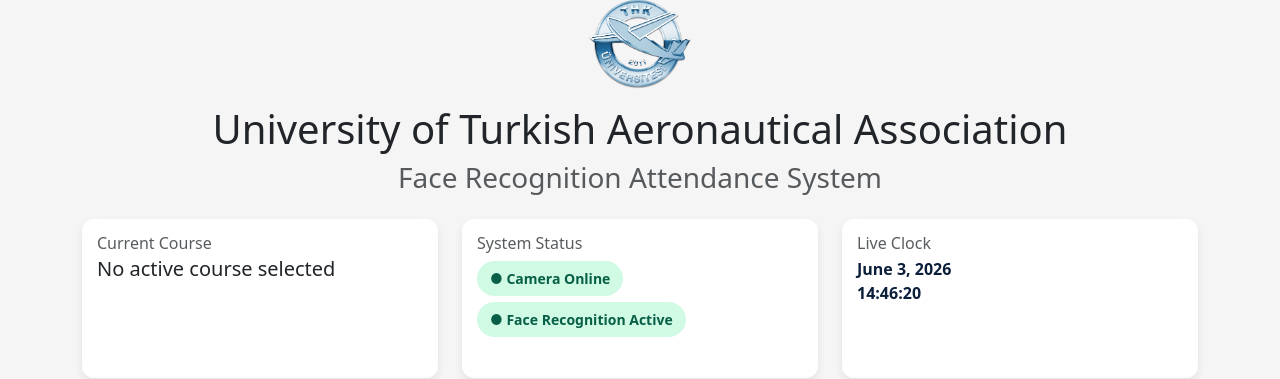
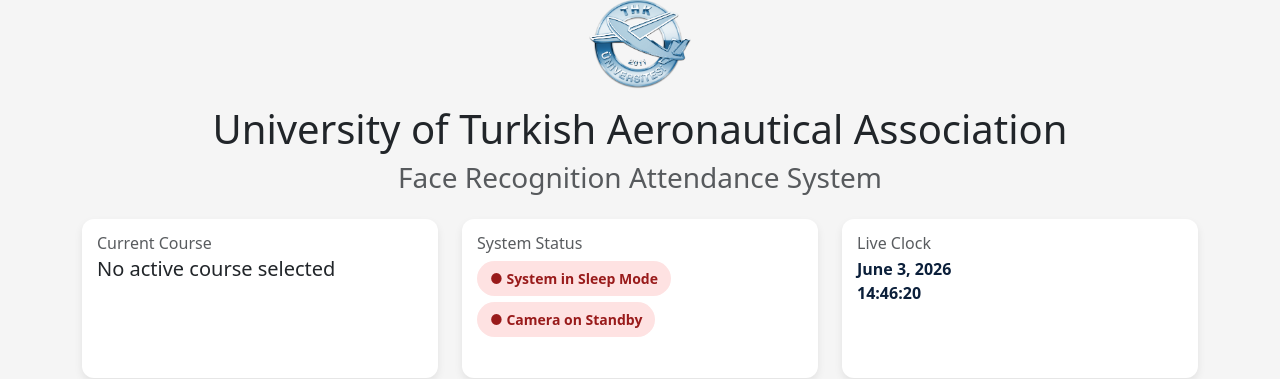
Before and after one commit to esmnrrr/FaceRecognitionAttendenceSystem, a Django app: page / in a window 1280 px wide. Shown: the part 49-428 px from the top of the page. Run offline with Django 5.2, Linux system fonts and the light colour scheme; data that the repository does not hold is empty.

Commit message:
modlar ve attance kismi guncellendi

```diff
--- a/attendance/templates/attendance/index.html
+++ b/attendance/templates/attendance/index.html
@@ -45,6 +45,12 @@
             color: #065f46;
         }
 
+        /* --- (Uyku Modu Rengi) --- */
+        .status-inactive {
+            background-color: #fee2e2;
+            color: #991b1b;
+        }
+
         .status-present {
             background-color: #dcfce7;
             color: #166534;
@@ -89,8 +95,16 @@
             <div class="col-md-4">
                 <div class="top-info-card">
                     <h6 class="text-muted mb-2">System Status</h6>
-                    <span class="status-badge status-active">● Camera Online</span>
-                    <span class="status-badge status-active">● Face Recognition Active</span>
+
+                    {% if is_system_active %}
+                        <span class="status-badge status-active">● Camera Online</span>
+                        <span class="status-badge status-active">● Face Recognition Active</span>
+
+                    {% else %}
+                        <span class="status-badge status-inactive">● System in Sleep Mode</span>
+                        <span class="status-badge status-inactive">● Camera on Standby</span>
+                    {% endif %}
+
                 </div>
             </div>
 
--- a/attendance/views.py
+++ b/attendance/views.py
@@ -13,66 +13,63 @@ class VideoCamera(object):
         self.video = cv2.VideoCapture(0)
 
         if not self.video.isOpened():
-            print("kamera açılmadı")
+            print("Kamera açılamadı")
 
         self.known_face_encodings = []
         self.known_face_ids = []
         self.known_face_names = []
         self.last_seen = {}
 
-        # --- DERS KONTROLÜ VE YÜZ YÜKLEME ---
-        bugunun_tarihi = timezone.localtime(timezone.now()).date()
-        self.aktif_ders = Course.objects.filter(is_active=True).first()
+        aktif_dersler = Course.objects.filter(is_active=True)
+        for ders in aktif_dersler:
+            students = ders.students.all()
+            for student in students:
+                if student.id not in self.known_face_ids:
+                    try:
+                        img = face_recognition.load_image_file(student.photo.path)
+                        encodings = face_recognition.face_encodings(img)
 
-        if self.aktif_ders:
-            # Sadece bu derse kayıtlı olan öğrencileri al
-            students = self.aktif_ders.students.all()
-            for student in students:
-                try:
-                    img = face_recognition.load_image_file(student.photo.path)
-                    encodings = face_recognition.face_encodings(img)
-
-                    if len(encodings) > 0:
-                        enc = encodings[0]
-                        self.known_face_encodings.append(enc)
-                        self.known_face_ids.append(student.id)
-                        self.known_face_names.append(
-                            f"{student.first_name} {student.last_name}"
-                        )
-                except Exception as e:
-                    print(f"Yüz yüklemede hata ({student.first_name}): {e}")
+                        if len(encodings) > 0:
+                            enc = encodings[0]
+                            self.known_face_encodings.append(enc)
+                            self.known_face_ids.append(student.id)
+                            self.known_face_names.append(
+                                f"{student.first_name} {student.last_name}"
+                            )
+                    except Exception as e:
+                        print(f"Yüz yüklemede hata ({student.first_name}): {e}")
 
     def __del__(self):
         self.video.release()
 
     def get_frame(self):
-        # 1. ZAMAN KONTROLÜ: Ders var mı ve saati geldi mi?
         bugunun_tarihi = timezone.localtime(timezone.now()).date()
         su_an = timezone.localtime(timezone.now()).time()
 
         ders_zamani_mi = False
+        su_anki_ders = None
 
-        if self.aktif_ders:
-            baslangic = self.aktif_ders.start_time
-            # Bitişi hesapla (Başlangıç + 30 dk)
+        # HANGİ DERSİN SAATİNDEYİZ ONU BUL
+        aktif_dersler = Course.objects.filter(is_active=True)
+        for ders in aktif_dersler:
+            baslangic = ders.start_time
             tam_tarih = datetime.combine(bugunun_tarihi, baslangic)
             bitis_zamani = (tam_tarih + timedelta(minutes=30)).time()
 
             if baslangic <= su_an <= bitis_zamani:
                 ders_zamani_mi = True
+                su_anki_ders = ders # <-- O ANKİ DERSİ HAFIZAYA AL
+                break
 
-        # 2. EĞER DERS ZAMANI DEĞİLSE SİYAH BİR EKRAN DÖNDÜR (Kamerayı kapatmış gibi yap)
+        # 2. EĞER DERS ZAMANI DEĞİLSE SİYAH EKRAN
         if not ders_zamani_mi:
-            # 640x480 boyutlarında siyah bir resim oluştur
             black_image = np.zeros((480, 640, 3), dtype=np.uint8)
-            mesaj = "Sistem Uyku Modunda (Ders Bekleniyor...)" if not self.aktif_ders else "Yoklama Suresi Bitti."
-
-            # Ekrana mesajı yaz
+            mesaj = "System on Standby (Waiting for Course...)" if aktif_dersler else "No Active Courses Set."
             cv2.putText(black_image, mesaj, (50, 240), cv2.FONT_HERSHEY_SIMPLEX, 0.8, (255, 255, 255), 2)
             ret, jpeg = cv2.imencode('.jpg', black_image)
             return jpeg.tobytes()
 
-        # 3. EĞER DERS ZAMANIYSA NORMAL YÜZ TANIMA İŞLEMİNİ YAP
+        # 3. DERS ZAMANIYSA YÜZ TANIMA İŞLEMİ
         success, image = self.video.read()
 
         if not success:
@@ -95,7 +92,7 @@ class VideoCamera(object):
                 face_encoding
             )
 
-            name = "Bilinmiyor"
+            name = "Unknown"
             student_id = None
 
             face_distances = face_recognition.face_distance(
@@ -113,46 +110,37 @@ class VideoCamera(object):
                     current_time = timezone.now()
 
                     if student_id not in self.last_seen:
-                        self.record_attendance(student_id)
+                        # YOKLAMAYI KAYDEDERKEN "HANGİ DERS" OLDUĞUNU DA GÖNDERİYORUZ
+                        self.record_attendance(student_id, su_anki_ders)
                         self.last_seen[student_id] = current_time
 
-                    # Sadece son görülmeyi günceller, spam yapmasını engeller
                     elif (current_time - self.last_seen[student_id]).seconds > 30:
                         self.last_seen[student_id] = current_time
 
             face_names.append(name)
 
         for (top, right, bottom, left), name in zip(face_locations, face_names):
-            top *= 4
-            right *= 4
-            bottom *= 4
-            left *= 4
-
-            color = (0, 255, 0) if name != "Bilinmiyor" else (0, 0, 255)
+            top *= 4; right *= 4; bottom *= 4; left *= 4
+            color = (0, 255, 0) if name != "Unknown" else (0, 0, 255)
 
             cv2.rectangle(image, (left, top), (right, bottom), color, 2)
             cv2.rectangle(image, (left, bottom - 35), (right, bottom), color, cv2.FILLED)
-            cv2.putText(
-                image,
-                name,
-                (left + 6, bottom - 6),
-                cv2.FONT_HERSHEY_DUPLEX,
-                0.8,
-                (255, 255, 255),
-                1
-            )
+            cv2.putText(image, name, (left + 6, bottom - 6), cv2.FONT_HERSHEY_DUPLEX, 0.8, (255, 255, 255), 1)
 
         ret, jpeg = cv2.imencode('.jpg', image)
         return jpeg.tobytes()
 
-    def record_attendance(self, student_id):
+    # DERS PARAMETRESİ EKLENDİ
+    def record_attendance(self, student_id, su_anki_ders):
         today = timezone.localtime(timezone.now()).date()
         now = timezone.localtime(timezone.now()).time()
 
         student = Student.objects.get(id=student_id)
 
+        # SADECE O GÜNE DEĞİL, O GÜNKÜ "O DERSE" GÖRE KONTROL ET
         obj, created = Attendance.objects.get_or_create(
             student=student,
+            course=su_anki_ders, # <-- İŞTE SİHİRLİ DOKUNUŞ BURASI
             date=today
         )
 
@@ -162,14 +150,36 @@ class VideoCamera(object):
 
 def index(request):
     today = timezone.localtime(timezone.now()).date()
+    su_an = timezone.localtime(timezone.now()).time()
 
-    attendance_list = Attendance.objects.filter(
-        date=today
-    ).order_by('-time_in')
+    tum_aktif_dersler = Course.objects.filter(is_active=True)
+    gercek_aktif_ders = None
+    is_system_active = False
 
-    active_course = Course.objects.filter(is_active=True).first()
+    for ders in tum_aktif_dersler:
+        baslangic = ders.start_time
+        tam_tarih = datetime.combine(today, baslangic)
+        bitis_zamani = (tam_tarih + timedelta(minutes=30)).time()
 
-    total_students = Student.objects.count()
+        if baslangic <= su_an <= bitis_zamani:
+            gercek_aktif_ders = ders
+            is_system_active = True
+            break
+
+    # EĞER AKTİF BİR DERS VARSA SADECE ONUN YOKLAMASINI VE ÖĞRENCİ SAYISINI GETİR
+    if gercek_aktif_ders:
+        attendance_list = Attendance.objects.filter(
+            date=today,
+            course=gercek_aktif_ders # <-- LİSTEYİ DERSE GÖRE FİLTRELEDİK
+        ).order_by('-time_in')
+
+        total_students = gercek_aktif_ders.students.count() # Sadece o derse kayıtlı toplam öğrenci sayısı
+
+    # EĞER DERS YOKSA (SİSTEM UYKUDAYSA) LİSTEYİ BOŞ GÖSTER
+    else:
+        attendance_list = Attendance.objects.none()
+        total_students = 0
+
     present_count = attendance_list.count()
     absent_count = total_students - present_count
     last_attendance = attendance_list.first()
@@ -180,13 +190,13 @@ def index(request):
         'present_count': present_count,
         'absent_count': absent_count,
         'last_attendance': last_attendance,
-        'active_course': active_course,
+        'active_course': gercek_aktif_ders,
+        'is_system_active': is_system_active,
     })
 
 def gen(camera):
     while True:
         frame = camera.get_frame()
-
         if frame:
             yield (
                 b'--frame\r\n'
```
